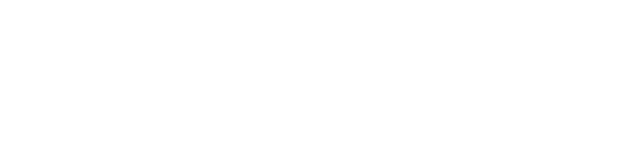
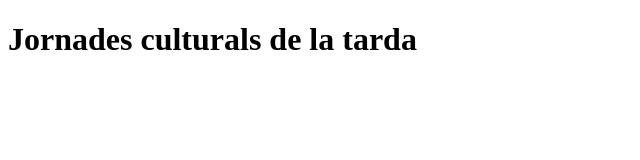
Before and after one commit to orioltorrents/intermunicipal_jornada-primaveral, a plain HTML site: page index.html in a window 1280 px wide. Shown: the whole page, without its empty margins (0-640 px from the left). Drawn offline with Linux system fonts and the light colour scheme.

Commit message:
el primer h1

```diff
--- a/index.html
+++ b/index.html
@@ -6,6 +6,6 @@
     <title>Document</title>
 </head>
 <body>
-
+    <h1>Jornades culturals de la tarda</h1>
 </body>
 </html>
```
